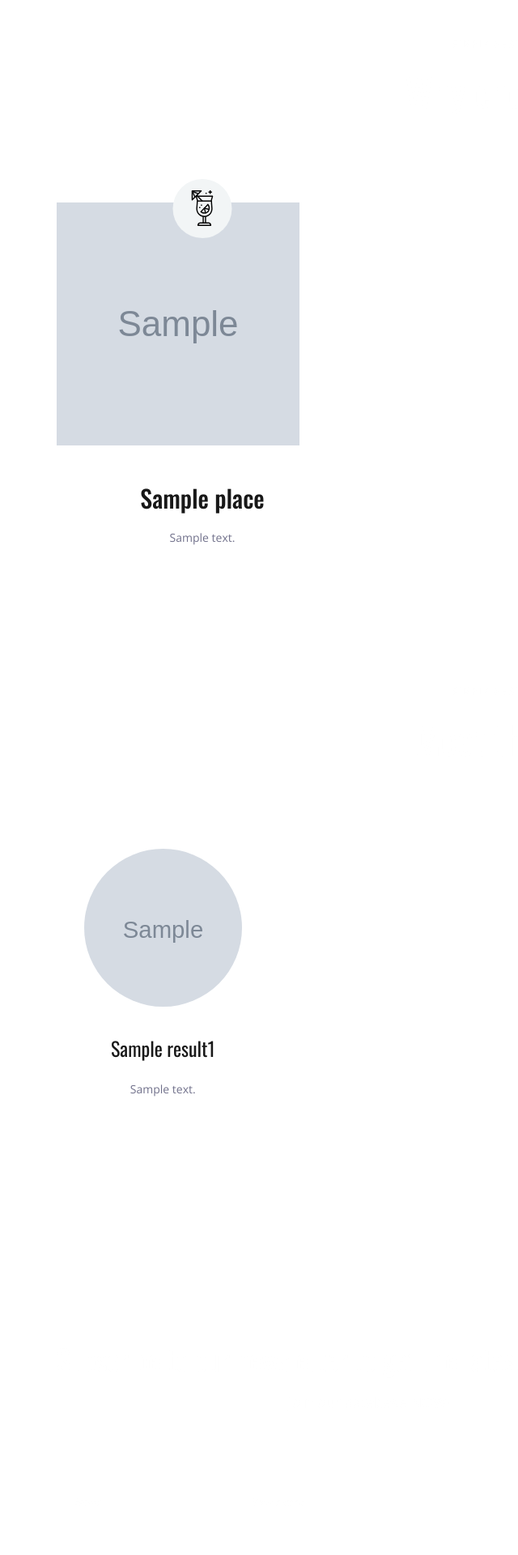
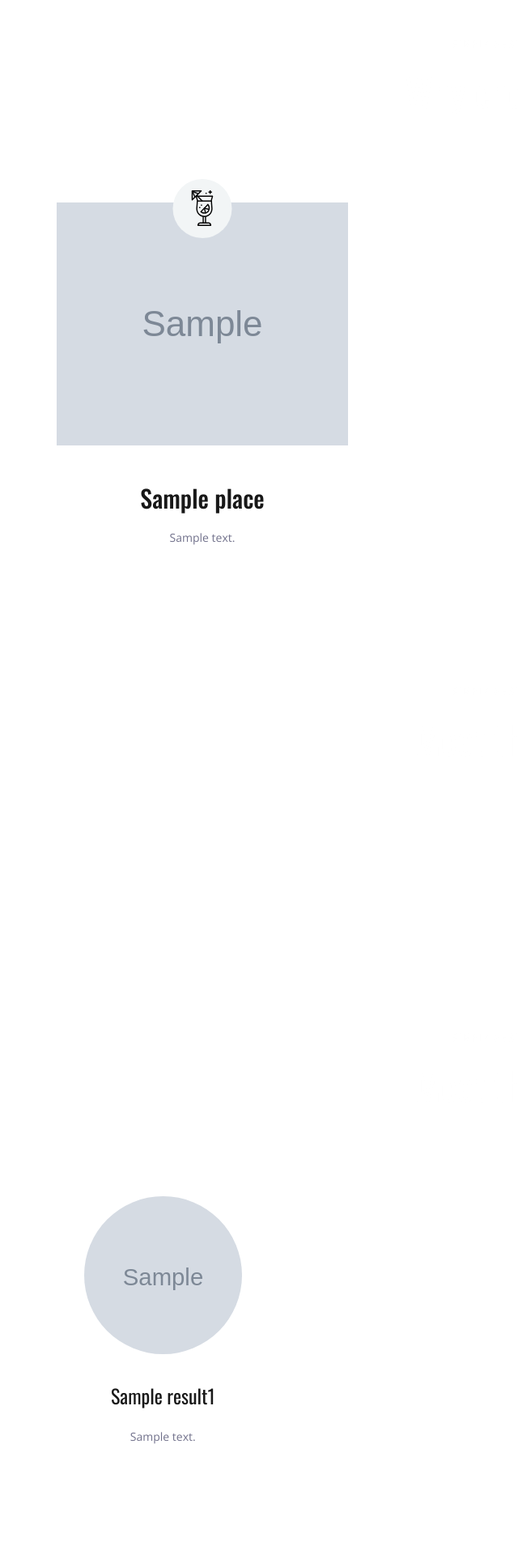
Before and after one commit to simipoulose/Travel, a Django app: template travelproject/templates/index.html in a window 1280 px wide. Shown: the part 1916-3836 px from the top of the page at 81% size, without its empty margins (0-640 px from the left). Run offline with Django 4.2, Linux system fonts and the light colour scheme; tables that the repository leaves empty hold one stand-in row (values such as "Sample post"); the template is opened without the code that fills it: values that come from a table or form of the project are taken from there, most other values are stand-ins (such as "Sample title", 1, 10 or a date in 2020); grey boxes marked "Sample" are stand-in pictures; parts of the project's set-up code (start-up, migrations or seed data) failed here and were passed over.

Commit message:
Update index.html

```diff
--- a/travelproject/templates/index.html
+++ b/travelproject/templates/index.html
@@ -217,7 +217,7 @@
 				<div class="col-lg-4 why_col">
 					<div class="why_item">
 						<div class="why_image">
-							<img src="{{i.img.url}}"style width="300"height="300" alt="">
+							<img src="{{i.img.url}}"style width="400"height="300" alt="">
 							<div class="why_icon d-flex flex-column align-items-center justify-content-center">
 								<img src="{% static 'images/why_2.svg' %}" alt="">
 							</div>
@@ -232,8 +232,7 @@
 				</div>
                  {% endfor %}
 	<!-- Team -->
-
-	<div class="why">
+<div class="why">
 		<div class="parallax_background parallax-window" data-parallax="scroll" data-image-src="{% static 'images/why.jpg' %}" data-speed="0.8"></div>
 		<div class="container">
 			<div class="row">
@@ -244,26 +243,46 @@
 			</div>
                <div class="row why_row">
 
-	        	<!-- Team Item -->
+
+	         </div>
+	    </div>
+	</div>
+
+
+	<div class="team">
+		<div class="container">
+			<div class="row">
+				<div class="col text-center">
+					<div class="section_subtitle">simply amazing places</div>
+					<div class="section_title"><h2>Meet the Team</h2></div>
+				</div>
+			</div>
+			<div class="row team_row">
+
+				<!-- Team Item -->
 				{% for i in result1 %}
 				<div class="col-xl-3 col-md-6 team_col">
 					<div class="team_item d-flex flex-column align-items-center justify-content-start text-center">
 						<div class="team_image"><img src="{{i.img1.url}}" style width="200" height="200" alt=""></div>
 						<div class="team_content">
-							<div class="team_title"><a href="#">{{i.name1}}</a></a></div>
+							<div class="team_title"><a href="{% static '#' %}">{{i.name1}}</a></div>
 							<div class="team_text">
 								<p>{{i.desc1}}</p>
 							</div>
 						</div>
 					</div>
 				</div>
-
                 {% endfor %}
 				<!-- Team Item -->
+				<!-- Team Item -->
 
-	         </div>
-	    </div>
+
+				<!-- Team Item -->
+			</div>
+		</div>
 	</div>
+
+
 
 	<!-- Footer -->
 
```
